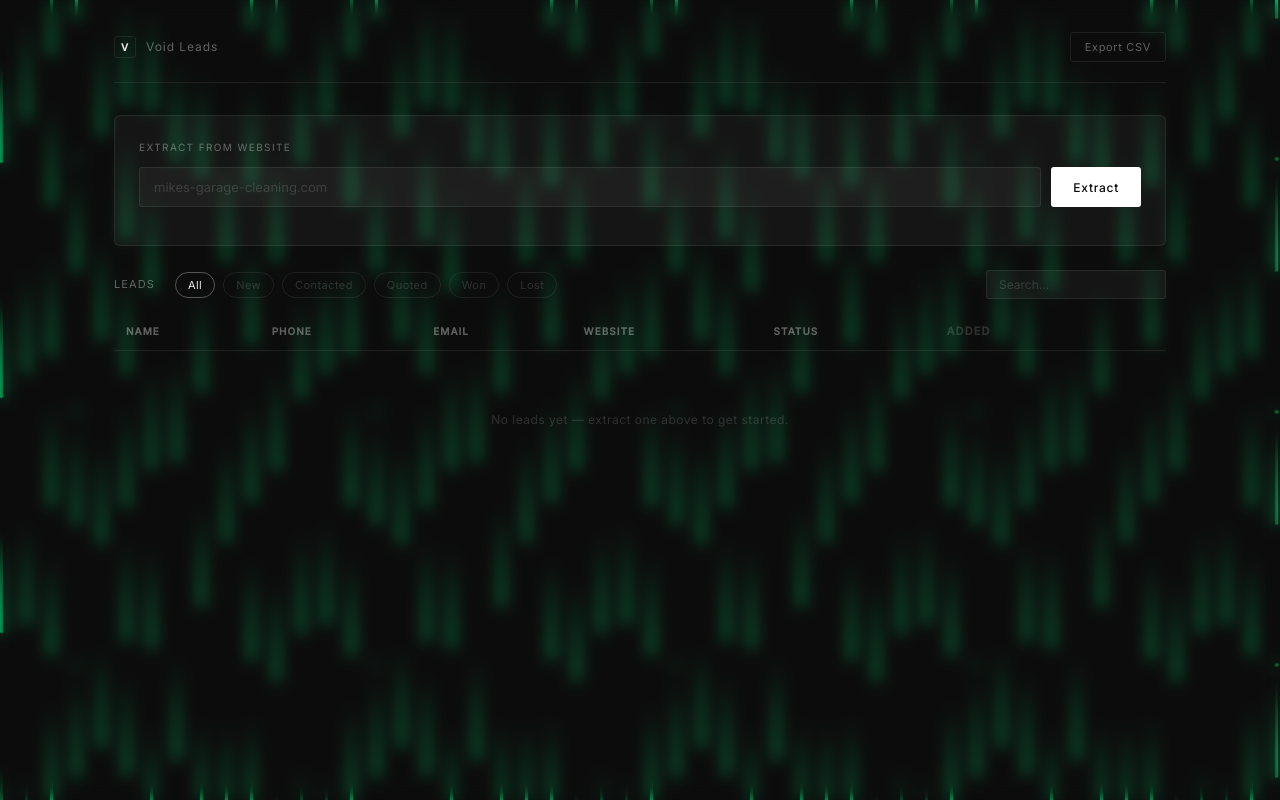
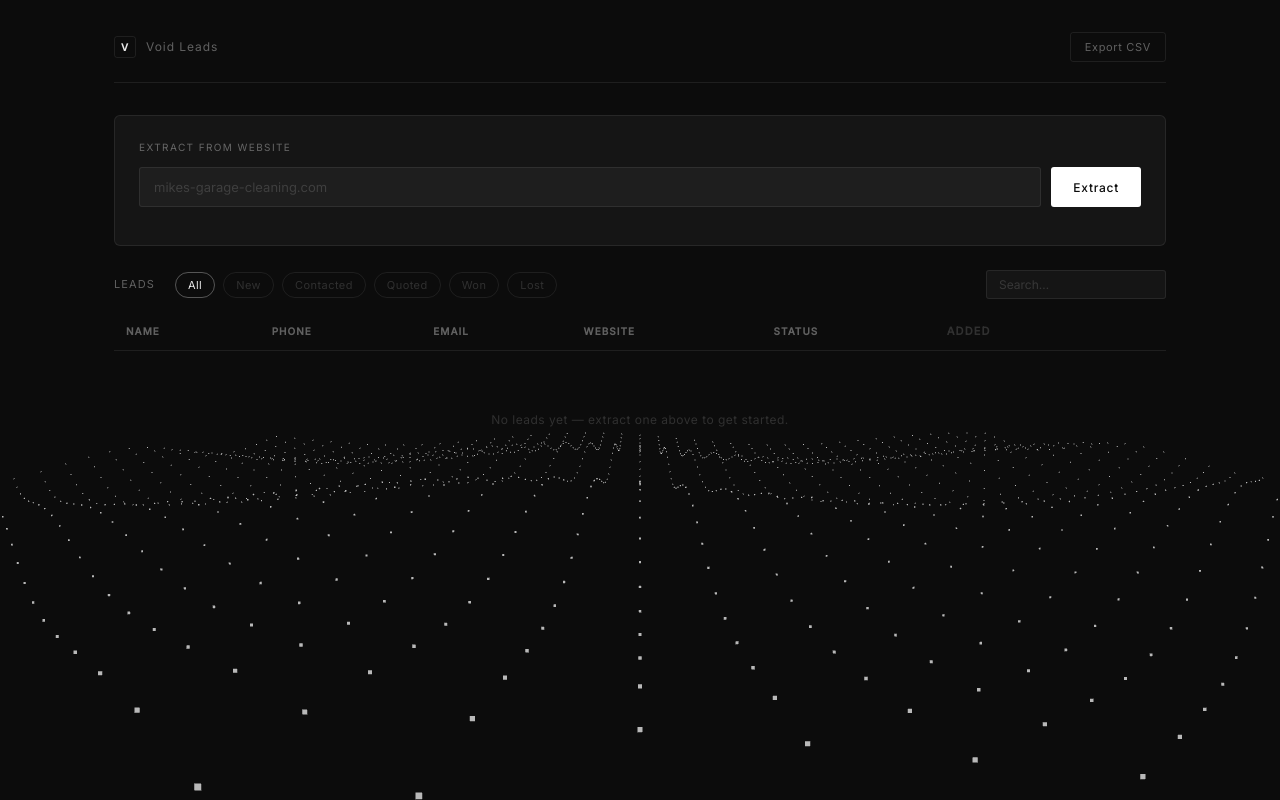
Before and after one commit to matissemk12/void-leads, a plain HTML site: page index.html in a window 1280 px wide. Drawn offline with nearby package versions, Linux system fonts and the light colour scheme.

Commit message:
Replace FallingPattern with DottedSurface (Three.js), red lost badges, owner name extraction
Co-Authored-By: Claude Sonnet 4.6 <noreply@anthropic.com>

```diff
--- a/index.html
+++ b/index.html
@@ -11,115 +11,15 @@
       --bg:#0c0c0c;--surface:rgba(255,255,255,.04);--border:rgba(255,255,255,.08);
       --ink:#e8e8e8;--muted:rgba(255,255,255,.35);--dim:rgba(255,255,255,.15);
       --accent:#fff;--ease:cubic-bezier(.4,0,.2,1);
-      --new:#3b82f6;--contacted:#f59e0b;--quoted:#8b5cf6;--won:#22c55e;--lost:#6b7280;
+      --new:#3b82f6;--contacted:#f59e0b;--quoted:#8b5cf6;--won:#22c55e;--lost:#ef4444;
     }
     *,*::before,*::after{margin:0;padding:0;box-sizing:border-box}
 
-    /* ── FallingPattern (exact component translation) ── */
+    /* ── DottedSurface background ── */
     html{background:#0c0c0c;min-height:100%}
     body{background:transparent;color:var(--ink);font-family:'Inter',system-ui,sans-serif;
-      font-size:13px;line-height:1.5;-webkit-font-smoothing:antialiased;min-height:100vh;
-      position:relative;z-index:0}
-
-    /* Outer wrapper — matches the demo className with mask-image + fade-in */
-    #fp-wrap{
-      position:fixed;inset:0;z-index:-1;
-      opacity:0;
-      animation:fp-fadein .2s ease .05s forwards;
-    }
-    @keyframes fp-fadein{to{opacity:1}}
-
-    /* Blur-only overlay — softens dots into glowing streaks without the dark dot fill */
-    #fp-ol{
-      position:absolute;inset:0;z-index:1;
-      backdrop-filter:blur(0.5rem);
-      -webkit-backdrop-filter:blur(0.5rem);
-    }
-
-    /* Animated pattern — matches inner motion.div */
-    #fp-bg{
-      position:absolute;inset:0;
-      background-color:#0c0c0c;
-      background-image:
-        radial-gradient(4px 100px at 0px 235px,#00ff88,transparent),
-        radial-gradient(4px 100px at 300px 235px,#00ff88,transparent),
-        radial-gradient(1.5px 1.5px at 150px 117.5px,#00ff88 100%,transparent 150%),
-        radial-gradient(4px 100px at 0px 252px,#00ff88,transparent),
-        radial-gradient(4px 100px at 300px 252px,#00ff88,transparent),
-        radial-gradient(1.5px 1.5px at 150px 126px,#00ff88 100%,transparent 150%),
-        radial-gradient(4px 100px at 0px 150px,#00ff88,transparent),
-        radial-gradient(4px 100px at 300px 150px,#00ff88,transparent),
-        radial-gradient(1.5px 1.5px at 150px 75px,#00ff88 100%,transparent 150%),
-        radial-gradient(4px 100px at 0px 253px,#00ff88,transparent),
-        radial-gradient(4px 100px at 300px 253px,#00ff88,transparent),
-        radial-gradient(1.5px 1.5px at 150px 126.5px,#00ff88 100%,transparent 150%),
-        radial-gradient(4px 100px at 0px 204px,#00ff88,transparent),
-        radial-gradient(4px 100px at 300px 204px,#00ff88,transparent),
-        radial-gradient(1.5px 1.5px at 150px 102px,#00ff88 100%,transparent 150%),
-        radial-gradient(4px 100px at 0px 134px,#00ff88,transparent),
-        radial-gradient(4px 100px at 300px 134px,#00ff88,transparent),
-        radial-gradient(1.5px 1.5px at 150px 67px,#00ff88 100%,transparent 150%),
-        radial-gradient(4px 100px at 0px 179px,#00ff88,transparent),
-        radial-gradient(4px 100px at 300px 179px,#00ff88,transparent),
-        radial-gradient(1.5px 1.5px at 150px 89.5px,#00ff88 100%,transparent 150%),
-        radial-gradient(4px 100px at 0px 299px,#00ff88,transparent),
-        radial-gradient(4px 100px at 300px 299px,#00ff88,transparent),
-        radial-gradient(1.5px 1.5px at 150px 149.5px,#00ff88 100%,transparent 150%),
-        radial-gradient(4px 100px at 0px 215px,#00ff88,transparent),
-        radial-gradient(4px 100px at 300px 215px,#00ff88,transparent),
-        radial-gradient(1.5px 1.5px at 150px 107.5px,#00ff88 100%,transparent 150%),
-        radial-gradient(4px 100px at 0px 281px,#00ff88,transparent),
-        radial-gradient(4px 100px at 300px 281px,#00ff88,transparent),
-        radial-gradient(1.5px 1.5px at 150px 140.5px,#00ff88 100%,transparent 150%),
-        radial-gradient(4px 100px at 0px 158px,#00ff88,transparent),
-        radial-gradient(4px 100px at 300px 158px,#00ff88,transparent),
-        radial-gradient(1.5px 1.5px at 150px 79px,#00ff88 100%,transparent 150%),
-        radial-gradient(4px 100px at 0px 210px,#00ff88,transparent),
-        radial-gradient(4px 100px at 300px 210px,#00ff88,transparent),
-        radial-gradient(1.5px 1.5px at 150px 105px,#00ff88 100%,transparent 150%);
-      background-size:
-        300px 235px,300px 235px,300px 235px,
-        300px 252px,300px 252px,300px 252px,
-        300px 150px,300px 150px,300px 150px,
-        300px 253px,300px 253px,300px 253px,
-        300px 204px,300px 204px,300px 204px,
-        300px 134px,300px 134px,300px 134px,
-        300px 179px,300px 179px,300px 179px,
-        300px 299px,300px 299px,300px 299px,
-        300px 215px,300px 215px,300px 215px,
-        300px 281px,300px 281px,300px 281px,
-        300px 158px,300px 158px,300px 158px,
-        300px 210px,300px 210px,300px 210px;
-      animation:fp-fall 80s linear infinite;
-    }
-    @keyframes fp-fall{
-      from{background-position:
-        0px 220px,3px 220px,151.5px 337.5px,
-        25px 24px,28px 24px,176.5px 150px,
-        50px 16px,53px 16px,201.5px 91px,
-        75px 224px,78px 224px,226.5px 230.5px,
-        100px 19px,103px 19px,251.5px 121px,
-        125px 120px,128px 120px,276.5px 187px,
-        150px 31px,153px 31px,301.5px 120.5px,
-        175px 235px,178px 235px,326.5px 384.5px,
-        200px 121px,203px 121px,351.5px 228.5px,
-        225px 224px,228px 224px,376.5px 364.5px,
-        250px 26px,253px 26px,401.5px 105px,
-        275px 75px,278px 75px,426.5px 180px;}
-      to{background-position:
-        0px 6800px,3px 6800px,151.5px 6917.5px,
-        25px 13632px,28px 13632px,176.5px 13758px,
-        50px 5416px,53px 5416px,201.5px 5491px,
-        75px 17175px,78px 17175px,226.5px 17301.5px,
-        100px 5119px,103px 5119px,251.5px 5221px,
-        125px 8428px,128px 8428px,276.5px 8495px,
-        150px 9876px,153px 9876px,301.5px 9965.5px,
-        175px 13391px,178px 13391px,326.5px 13540.5px,
-        200px 14741px,203px 14741px,351.5px 14848.5px,
-        225px 18770px,228px 18770px,376.5px 18910.5px,
-        250px 5082px,253px 5082px,401.5px 5161px,
-        275px 6375px,278px 6375px,426.5px 6480px;}
-    }
+      font-size:13px;line-height:1.5;-webkit-font-smoothing:antialiased;min-height:100vh}
+    #dotted-bg{position:fixed;inset:0;z-index:-1;pointer-events:none}
 
     a{color:inherit;text-decoration:none}
     button{font-family:inherit;cursor:pointer}
@@ -214,7 +114,9 @@
     .badge-contacted{color:var(--contacted);border-color:rgba(245,158,11,.3);background:rgba(245,158,11,.08)}
     .badge-quoted   {color:var(--quoted);border-color:rgba(139,92,246,.3);background:rgba(139,92,246,.08)}
     .badge-won      {color:var(--won);border-color:rgba(34,197,94,.3);background:rgba(34,197,94,.08)}
-    .badge-lost     {color:var(--lost);border-color:rgba(107,114,128,.3);background:rgba(107,114,128,.08)}
+    .badge-lost     {color:var(--lost);border-color:rgba(239,68,68,.3);background:rgba(239,68,68,.08)}
+    tbody tr.row-won {background:rgba(34,197,94,.06)}
+    tbody tr.row-lost{background:rgba(239,68,68,.06)}
     .status-sel{background:transparent;border:none;color:inherit;font-size:inherit;
       font-family:inherit;cursor:pointer;outline:none;padding:0;width:100%}
     .td-date{font-size:11px;color:var(--dim);white-space:nowrap}
@@ -249,10 +151,7 @@
   </style>
 </head>
 <body>
-<div id="fp-wrap">
-  <div id="fp-bg"></div>
-  <div id="fp-ol"></div>
-</div>
+<div id="dotted-bg"></div>
 <div id="app">
 
   <!-- Header -->
@@ -287,6 +186,11 @@
           <div class="rf-label">Business name</div>
           <div class="rf-value" id="r-name"></div>
           <button class="copy-btn" onclick="copy('r-name')">Copy</button>
+        </div>
+        <div class="rf">
+          <div class="rf-label">Owner name</div>
+          <div class="rf-value" id="r-owner"></div>
+          <button class="copy-btn" onclick="copy('r-owner')">Copy</button>
         </div>
         <div class="rf">
           <div class="rf-label">Phone</div>
@@ -411,6 +315,7 @@
       }
     };
     set('r-name',    d.name,    'Not found');
+    set('r-owner',   d.owner,   'Not found');
     set('r-phone',   d.phones,  'Not found');
     set('r-email',   d.emails,  'Not found');
     set('r-address', d.address, 'Not found');
@@ -441,6 +346,7 @@
     const lead = {
       id: Date.now().toString(),
       name:    extracted.name || '',
+      owner:   extracted.owner || '',
       phones:  extracted.phones || [],
       emails:  extracted.emails || [],
       address: extracted.address || '',
@@ -559,8 +465,9 @@
           `<option value="${s}"${s===l.status?' selected':''}>${s}</option>`
         ).join('');
 
-        return `<tr>
-          <td class="td-name">${esc(l.name||'—')}</td>
+        const rowCls = l.status==='Won' ? ' class="row-won"' : l.status==='Lost' ? ' class="row-lost"' : '';
+        return `<tr${rowCls}>
+          <td class="td-name">${esc(l.name||'—')}${l.owner ? `<div style="font-size:10px;font-weight:400;color:var(--muted);margin-top:2px">${esc(l.owner)}</div>` : ''}</td>
           <td>${esc(phone)}</td>
           <td style="font-size:11px;color:var(--muted)">${esc(email)}</td>
           <td class="td-url"><a href="${esc(l.url)}" target="_blank" rel="noopener">${esc(host)}</a></td>
@@ -612,5 +519,63 @@
   // ── init ──
   renderTable();
 </script>
+<script src="https://cdn.jsdelivr.net/npm/three@0.170.0/build/three.min.js"></script>
+<script>
+  (function() {
+    const container = document.getElementById('dotted-bg');
+    if (!container || !window.THREE) return;
+    const T = THREE;
+    const SEP = 150, AX = 40, AY = 60;
+
+    const scene = new T.Scene();
+    const camera = new T.PerspectiveCamera(60, innerWidth / innerHeight, 1, 10000);
+    camera.position.set(0, 355, 1220);
+
+    const renderer = new T.WebGLRenderer({ alpha: true, antialias: true });
+    renderer.setPixelRatio(devicePixelRatio);
+    renderer.setSize(innerWidth, innerHeight);
+    renderer.setClearColor(0x000000, 0);
+    container.appendChild(renderer.domElement);
+
+    const positions = [], colors = [];
+    for (let ix = 0; ix < AX; ix++) {
+      for (let iy = 0; iy < AY; iy++) {
+        positions.push(ix * SEP - (AX * SEP) / 2, 0, iy * SEP - (AY * SEP) / 2);
+        colors.push(200/255, 200/255, 200/255);
+      }
+    }
+
+    const geo = new T.BufferGeometry();
+    geo.setAttribute('position', new T.Float32BufferAttribute(positions, 3));
+    geo.setAttribute('color',    new T.Float32BufferAttribute(colors, 3));
+
+    const mat = new T.PointsMaterial({ size: 8, vertexColors: true, transparent: true, opacity: 0.8, sizeAttenuation: true });
+    scene.add(new T.Points(geo, mat));
+
+    let count = 0;
+    const posAttr = geo.attributes.position;
+    const arr = posAttr.array;
+
+    (function animate() {
+      requestAnimationFrame(animate);
+      let i = 0;
+      for (let ix = 0; ix < AX; ix++) {
+        for (let iy = 0; iy < AY; iy++) {
+          arr[i * 3 + 1] = Math.sin((ix + count) * 0.3) * 50 + Math.sin((iy + count) * 0.5) * 50;
+          i++;
+        }
+      }
+      posAttr.needsUpdate = true;
+      renderer.render(scene, camera);
+      count += 0.1;
+    })();
+
+    window.addEventListener('resize', () => {
+      camera.aspect = innerWidth / innerHeight;
+      camera.updateProjectionMatrix();
+      renderer.setSize(innerWidth, innerHeight);
+    });
+  })();
+</script>
 </body>
 </html>
```
Also changed, not shown: api/scrape.js (+30 -0 lines).
